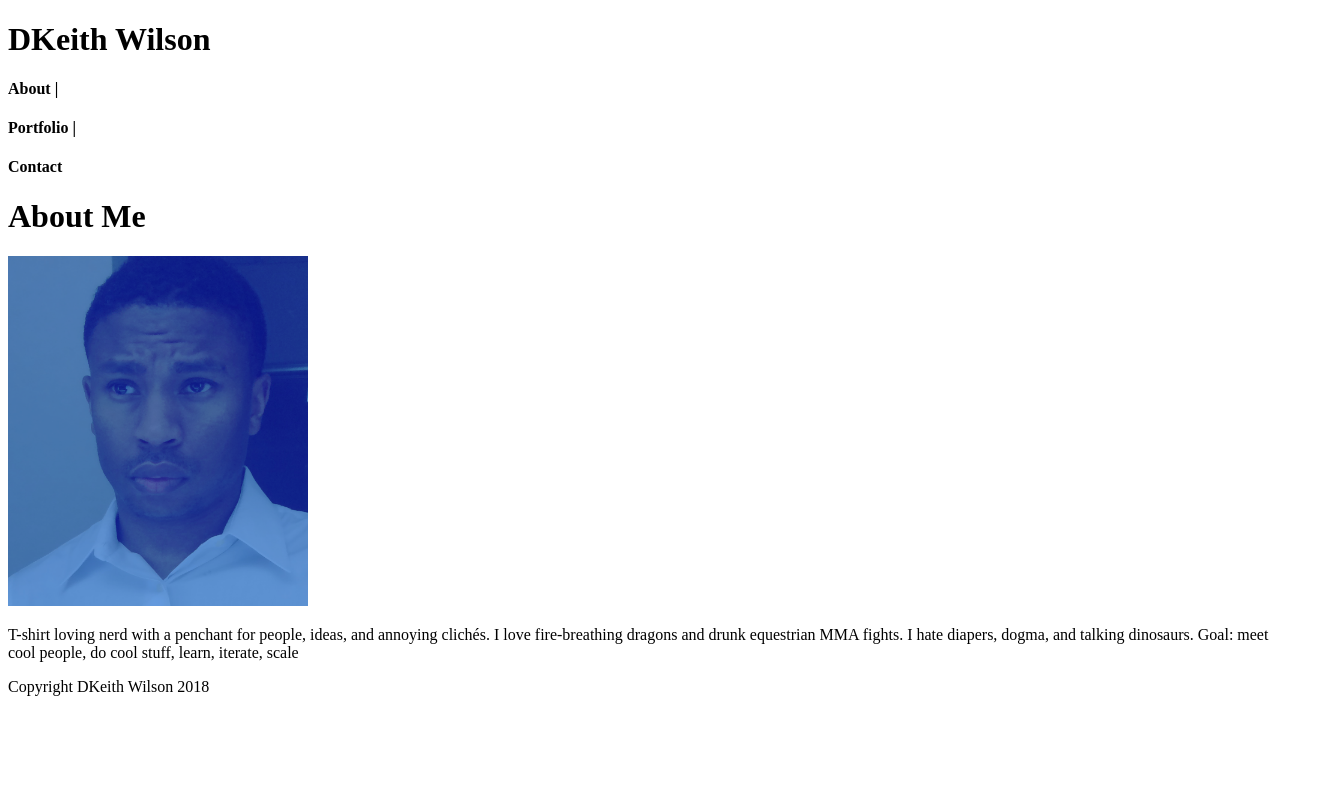
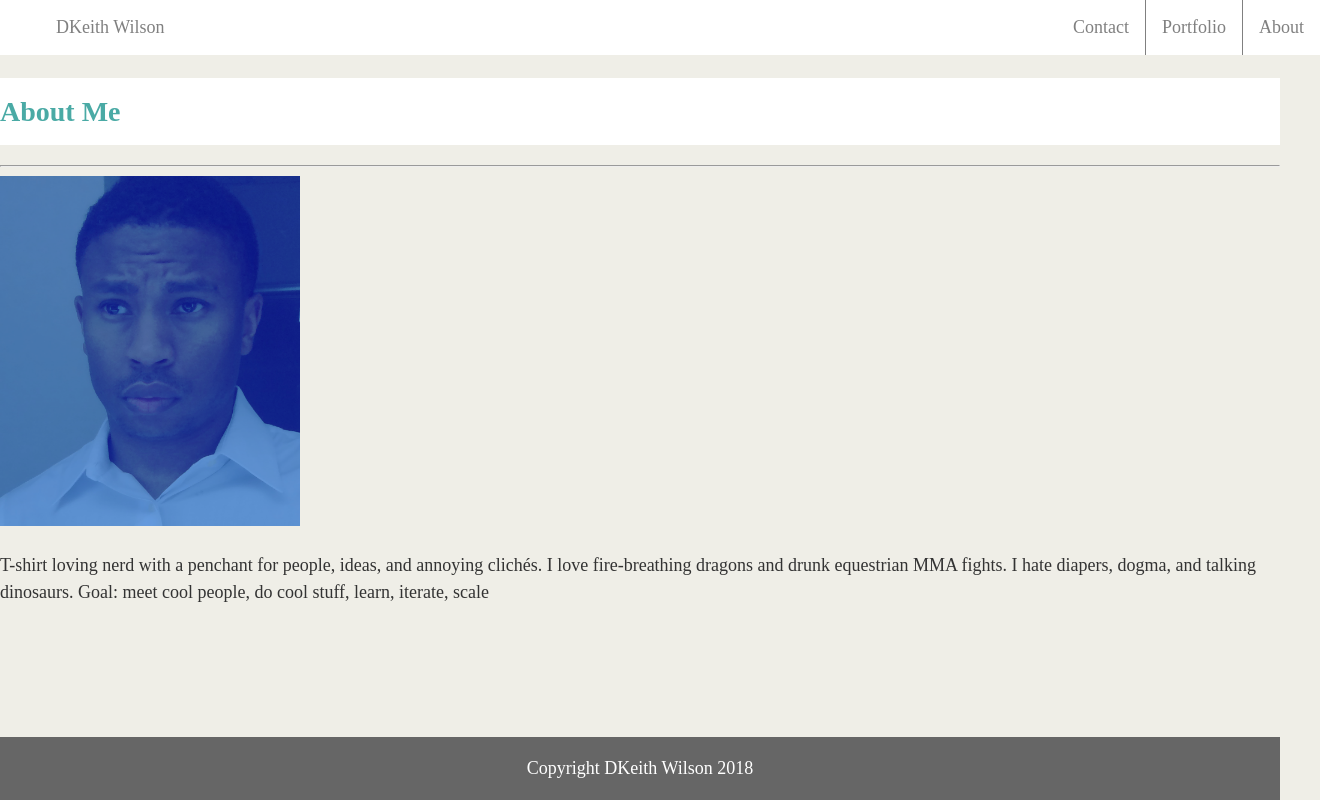
Before and after one commit to dkwilson/Basic-Portfolio, a plain HTML site: page index.html in a window 1280 px wide. Shown: the whole page, 1320 px wide, since content can reach past the window. Drawn offline with Linux system fonts and the light colour scheme.

Commit message:
index page done

```diff
--- a/assets/css/style.css
+++ b/assets/css/style.css
@@ -0,0 +1,114 @@
+
+body {
+    padding: 0;
+    margin: 0;
+    color: #777777;
+    font-family: 'Georgia', Times, Times New Roman, serif|'Arial', 'Helvetica Neue', Helvetica, sans-serif|inherit;
+    font-size: 18px;
+    line-height: 150%;
+    color: #333;
+    background: #efeee7;
+  }
+
+.navbar {
+    background-color: #ffffff;
+    height: 50px;
+  }
+
+.content1 {
+    float: left;
+}
+
+  h1 {
+    padding: 20px 0;
+    margin-bottom: 20px;
+    font-size: 28px;
+    color: #4aaaa5;
+    background-color: #ffffff;
+  }
+
+.footer {
+    position: fixed;
+    left: 0;
+    bottom: 0;
+    width: 100%;
+    background-color: #666666;
+    color: white;
+    text-align: center;
+}
+
+ul {
+    background-color: #ffffff;
+    list-style-type: none;
+    margin: 0;
+    height: 55px;
+    width: 100%;
+
+}
+
+li {
+    display: inline;
+    float: left;
+    text-align:center
+ }
+
+a {
+    display: block;
+    padding: 8px;
+    background-color: #ffffff;
+}
+
+li a {
+    background-color: #ffffff;
+    display: block;
+    color: grey;
+    text-align: center;
+    padding: 14px 16px;
+    text-decoration: none;
+}
+
+li a:hover {
+    background-color: turquoise;
+}
+
+.active {
+    background-color: #4aaaa5;
+}
+
+li {
+    border-right: 1px solid gray;
+}
+
+li:nth-child(3) {
+    border-right: 1px solid gray;
+    border-left: 1px solid gray;
+}
+
+li:nth-child(2) {
+    border-right: none;
+}
+li:last-child {
+    border-right: none;
+}
+li:first-child {
+    border-right: none;
+}
+
+.about {
+   display: block;
+}
+
+.container {
+    background-color: grey;
+}
+
+#main-bio {
+    float: left;s
+    width: 960px;
+
+}
+
+.main_page {
+    background-color: #ffffff;
+    border-color: #dddddd;
+}
--- a/index.html
+++ b/index.html
@@ -5,50 +5,47 @@
     <meta charset="UTF-8">
     <meta name="viewport" content="width=device-width, initial-scale=1.0">
     <meta http-equiv="X-UA-Compatible" content="ie=edge">
+    <link rel="stylesheet" href="assets/css/style.css">
     <title>Dkeith's Portfolio</title>
 </head>
 
 <body>
     <div class="navbar">
-        <!--this is a div for the navigation bar-->
-        <div id="name">
-            <!--This is the div for the profile's name-->
-            <h1>DKeith Wilson</h1>
-        </div>
-        <div class="menu">
-            <div class="menu" href="">
-                <h4>About |</h4>
-            </div>
-            <div class="menu" href="">
-                <h4>Portfolio |</h4>
-            </div>
-            <div class="menu" href="">
-                <h4>Contact</h4>
-            </div>
-        </div>
+            <ul>
+                <li><a href="index.html">DKeith Wilson</a></li>
+                <li style="float:right"><a href="index.html">About</a></li>
+                <li style="float:right"><a href="Portfolio.html">Portfolio</a></li>
+                <li style="float:right"><a href="Contact.html">Contact</a></li>
+            </ul>
+    </div>
 
-    </div>
-    <div class="main_section">
-        <div class="about">
-            <!--This is the dive for the About Me box-->
-            <div>
-                <H1>About Me</H1>
-            </div>
 
-            <div class="about_me">
-                <img src="assets/images/IMG_2155.png" alt="Profile Pic" width="300" height="350">
-            </div>
-            <div class="about_me">
-                <p>T-shirt loving nerd with a penchant for people, ideas, and annoying clichés. I love fire-breathing
-                    dragons and drunk equestrian MMA fights. I hate diapers, dogma, and talking dinosaurs. Goal: meet
-                    cool people, do cool stuff, learn, iterate, scale</p>
-            </div>
-
+    <div class="section">
+        <div class="main_page">
+            <section id="main-bio">
+                <h1>About Me</h1>
+                <hr>
+                <div class="clearfix">
+                    <div class="content1">
+                        <img id="image" src="assets/images/IMG_2155.png" alt="Profile Pic" width="300" height="350">
+                    </div>
+                    <div class="content1">
+                        <p>T-shirt loving nerd with a penchant for people, ideas, and annoying clichés. I love
+                            fire-breathing
+                            dragons and drunk equestrian MMA fights. I hate diapers, dogma, and talking dinosaurs.
+                            Goal:
+                            meet
+                            cool people, do cool stuff, learn, iterate, scale
+                        </p>
+                    </div>
+                </div>
+            </section>
         </div>
     </div>
-    <!--This is the div for the main section-->
+    </div>
 
-    <div class="footer"><!--This is the div for the page footer-->
+
+    <div class="footer">
         <div class="copyright">
             <p>Copyright DKeith Wilson 2018</p>
         </div>
```
